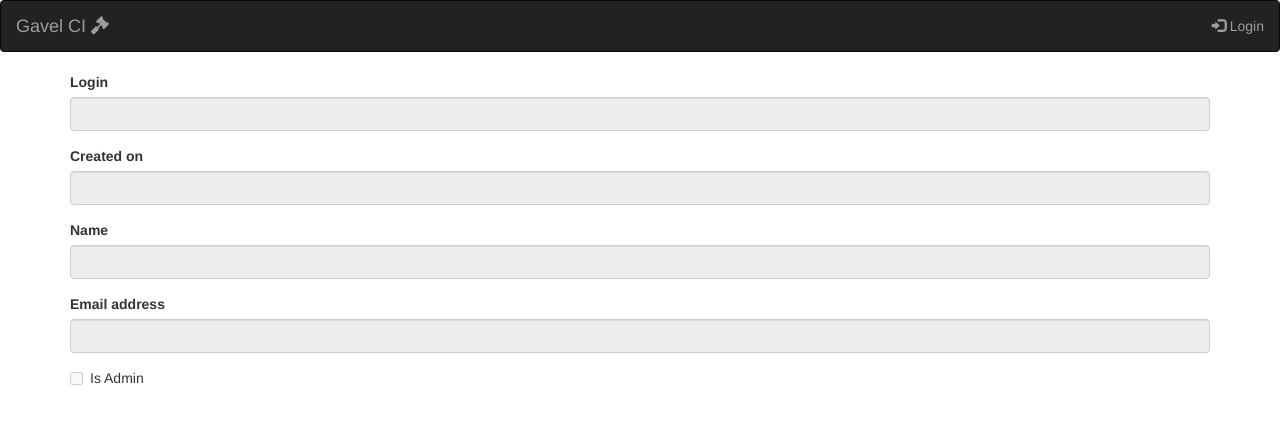
After one commit to foundriesio/gavel-ci, a Python web app: template gavel_ci/templates/settings.html in a window 1280 px wide. The commit adds this page. Shown: the top 424 px of the page. Run offline with Jinja, Linux system fonts and the light colour scheme; the template is opened without the code that fills it, so the values that code supplies are empty; some libraries are stand-ins or nearby versions.

Commit message:
Add a settings page for a user
Signed-off-by: Andy Doan <andy@foundries.io>

```diff
--- a/gavel_ci/templates/layout.html
+++ b/gavel_ci/templates/layout.html
@@ -24,7 +24,7 @@
         </ul>
         <ul class="nav navbar-nav navbar-right">
           {%- if current_user.is_authenticated -%}
-          <li><a href="#"><span class="glyphicon glyphicon-user"></span> {{current_user.login}}</a></li>
+          <li><a href="{{url_for('settings.index')}}"><span class="glyphicon glyphicon-user"></span> {{current_user.login}}</a></li>
           <li><a href="{{url_for('auth.logout')}}"><span class="glyphicon glyphicon-log-out"></span> Logout</a></li>
           {%- else -%}
           <li><a href="{{url_for('auth.login')}}"><span class="glyphicon glyphicon-log-in"></span> Login</a></li>
--- /dev/null
+++ b/gavel_ci/templates/settings.html
@@ -0,0 +1,29 @@
+{% extends "layout.html" %}
+{% block body %}
+
+<form>
+<fieldset disabled>
+  <div class="form-group">
+    <label for="login">Login</label>
+    <input name="login" type="text" class="form-control" value="{{user.login}}"/>
+  </div>
+  <div class="form-group">
+    <label for="created">Created on</label>
+    <input name="created" type="text" class="form-control" value="{{user.created_at}}"/>
+  </div>
+  <div class="form-group">
+    <label for="name">Name</label>
+    <input name="name" type="text" class="form-control" value="{{user.name}}"/>
+  </div>
+  <div class="form-group">
+    <label for="email">Email address</label>
+    <input type="email" class="form-control" value="{{user.email}}"/>
+  </div>
+  <div class="checkbox">
+    <label>
+      <input type="checkbox" {%if user.is_admin %}checked{%endif%}>Is Admin
+    </label>
+  </div>
+</fieldset>
+</form>
+{% endblock %}
--- a/gavel_ci/ui/__init__.py
+++ b/gavel_ci/ui/__init__.py
@@ -3,10 +3,12 @@
 
 from gavel_ci.ui.auth import blueprint as auth_bp
 from gavel_ci.ui.jobserv import blueprint as jobserv_bp
+from gavel_ci.ui.settings import blueprint as settings_bp
 
 BLUEPRINTS = (
     auth_bp,
     jobserv_bp,
+    settings_bp,
 )
 
 
```
Also changed, not shown: gavel_ci/ui/settings.py (added, +13 -0 lines).
